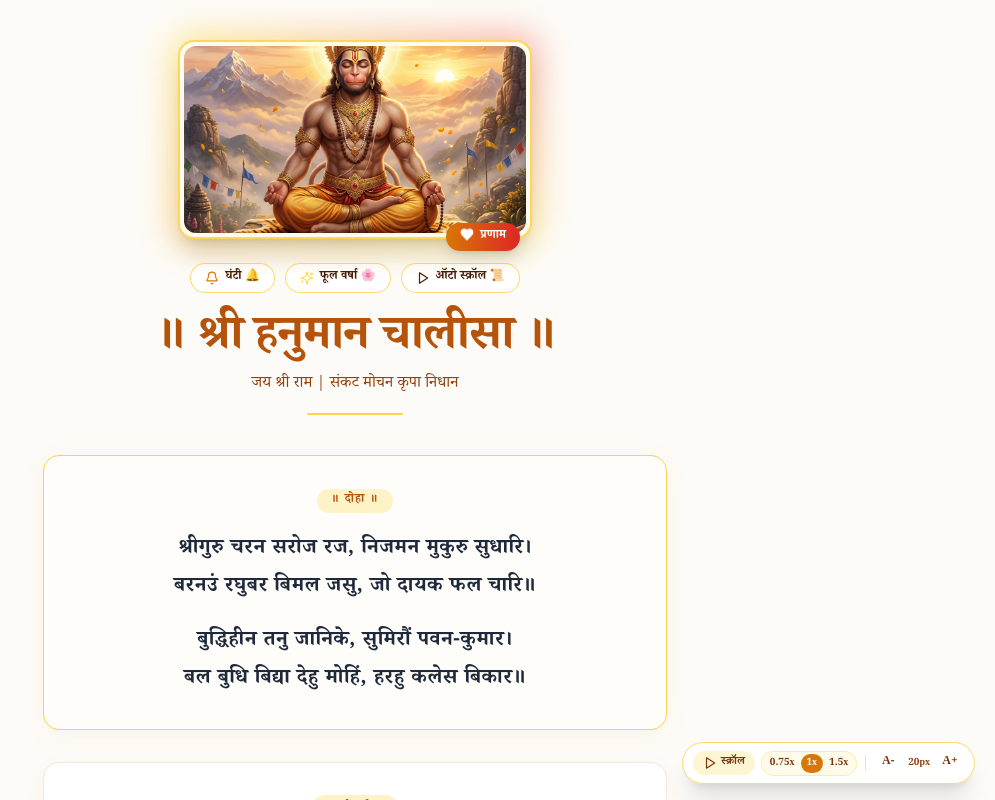
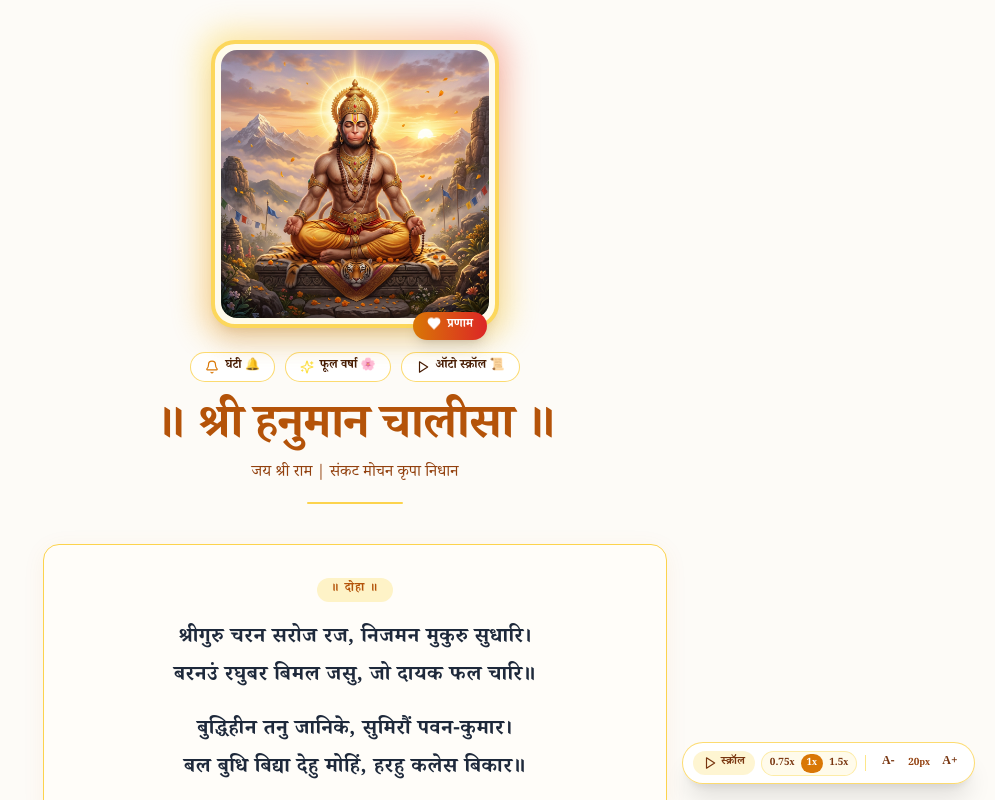
Before and after one commit to naveensingh575/hanumanChalisa, a React (Vite) app: page / in a window 1280 px wide. Shown: the top 800 px of the page, without its empty margins (285-1280 px from the left). Built offline with nearby package versions, Linux system fonts and the light colour scheme; a web font is replaced by a local one.

Commit message:
feat: enlarged square hero image format and human reading auto-scroll speed

```diff
--- a/src/App.jsx
+++ b/src/App.jsx
@@ -128,17 +128,17 @@ export default function App() {
         {/* ================= 1. HEADER / HERO SECTION ================= */}
         <header className="flex flex-col items-center text-center mb-8 sm:mb-10">
 
-          {/* Hero Banner Card (Rendered: 354x199 px, 16:9 ratio) */}
-          <div className="relative group mb-6 w-full max-w-[354px]">
+          {/* Enlarged Square Hero Card (w-48 h-48 on mobile, w-64 h-64 to w-72 h-72 on desktop) */}
+          <div className="relative group mb-6">
             {/* Ambient Divine Glow */}
             <div className="absolute -inset-2 rounded-3xl bg-gradient-to-tr from-amber-500 via-yellow-400 to-red-500 opacity-40 blur-lg group-hover:opacity-70 group-hover:blur-xl transition duration-700"></div>
 
-            {/* 354x199 px Card Container */}
-            <div className="relative w-full h-[199px] rounded-2xl overflow-hidden border-2 border-amber-300/90 shadow-xl bg-amber-50 p-1 backdrop-blur-xs">
+            {/* Enlarged Square Card Container */}
+            <div className="relative w-48 h-48 sm:w-64 sm:h-64 md:w-72 md:h-72 aspect-square rounded-2xl sm:rounded-3xl overflow-hidden border-2 sm:border-4 border-amber-300/90 shadow-xl shadow-amber-900/10 bg-amber-50 p-1.5 backdrop-blur-xs">
               <img
                 src="/assets/hanuman_dhyan.jpg"
                 alt="Lord Hanuman in Dhyan Posture - ध्यान मग्न श्री हनुमान जी"
-                className="w-full h-full object-cover object-center rounded-xl transform group-hover:scale-102 transition-transform duration-700"
+                className="w-full h-full object-cover object-center rounded-xl sm:rounded-2xl transform group-hover:scale-102 transition-transform duration-700"
                 loading="eager"
               />
             </div>
```
